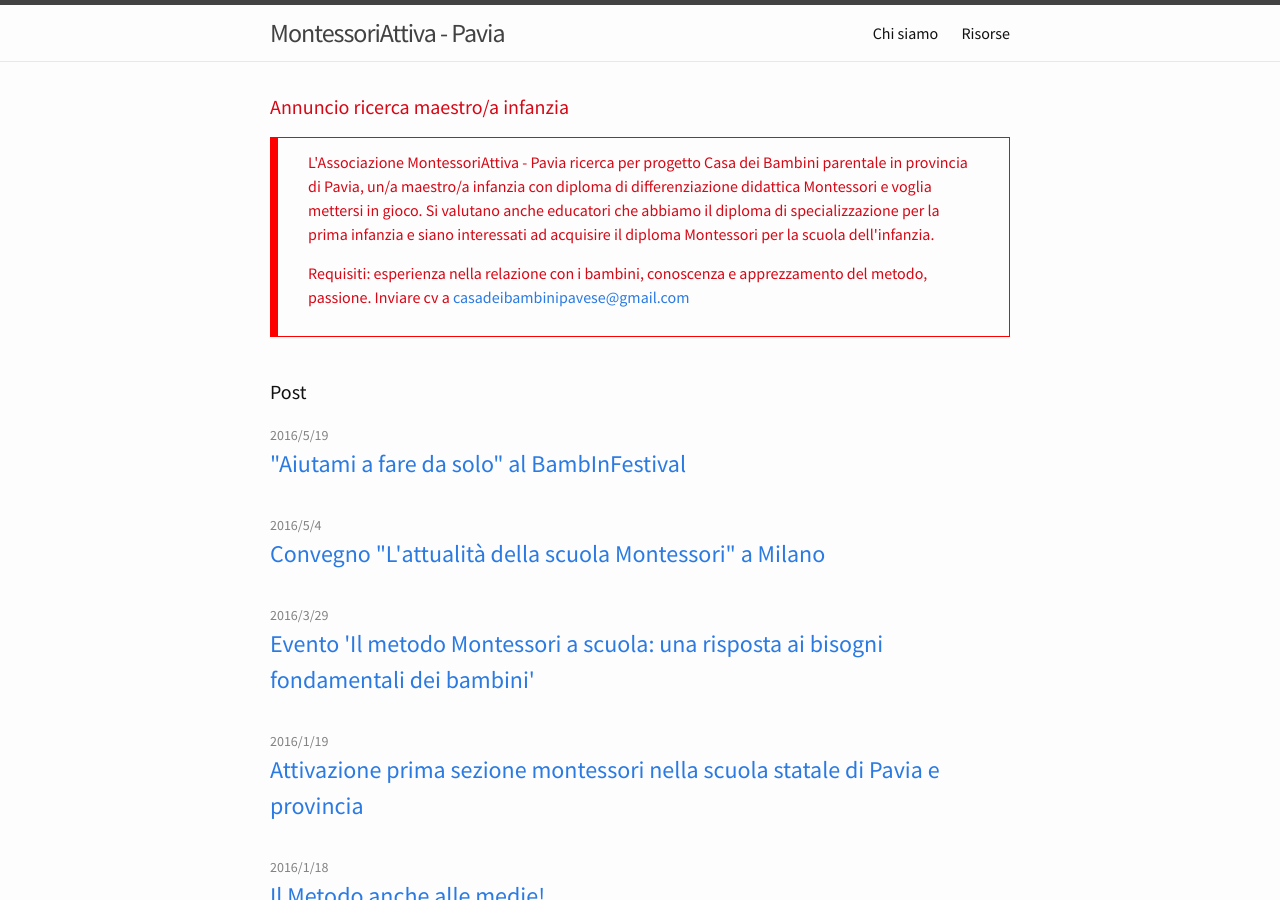
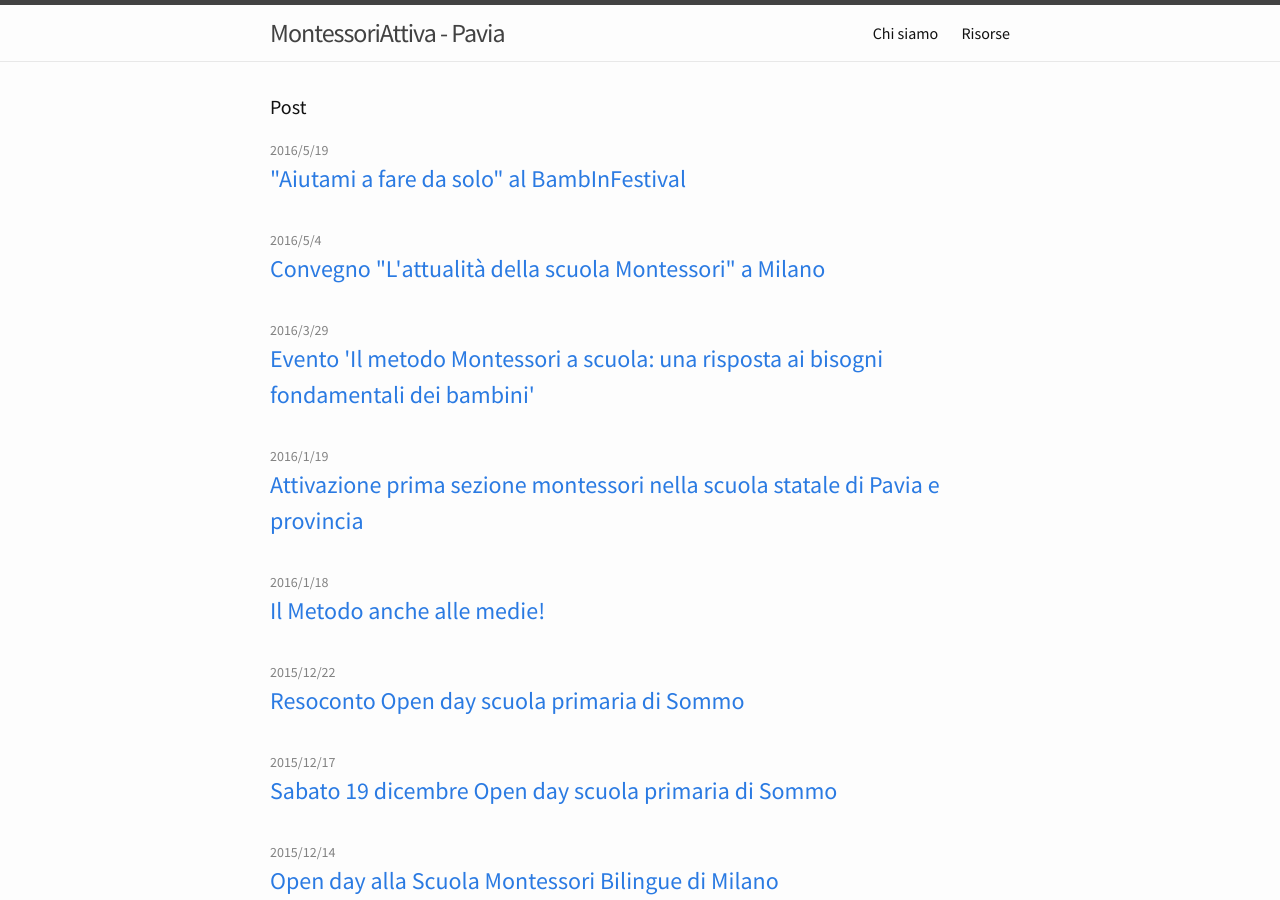
Before and after one commit to montessori-attiva-pavia/montessori-attiva-pavia.github.io, a Jekyll site: the page built from index.html, in a window 1280 px wide and 900 px high. Built offline with Jekyll 4.4.1, drawn with Linux system fonts in a browser that asks for light colours.

Commit message:
deleted annuncio ricerca maestro cdb

```diff
--- a/_includes/annuncio_1.html
+++ /dev/null
@@ -1,9 +0,0 @@
-  <h1 class="page-heading notice">Annuncio ricerca maestro/a infanzia</h1>
-  <div class="notice">
-    <p>
-      L'Associazione MontessoriAttiva - Pavia ricerca per progetto Casa dei Bambini parentale in provincia di Pavia, un/a maestro/a infanzia con diploma di differenziazione didattica Montessori e voglia mettersi in gioco. Si valutano anche educatori che abbiamo il diploma di specializzazione per la prima infanzia e siano interessati ad acquisire il diploma Montessori per la scuola dell'infanzia.
-    </p>
-    <p>
-      Requisiti: esperienza nella relazione con i bambini, conoscenza e apprezzamento del metodo, passione. Inviare cv a <a href="mailto:casadeibambinipavese@gmail.com">casadeibambinipavese@gmail.com</a>
-    </p>
-  </div>
--- a/index.html
+++ b/index.html
@@ -3,10 +3,6 @@
 ---
 
 <div class="home">
-
-
-  {% include annuncio_1.html %}
-
 
   <h1 class="page-heading">Post</h1>
 
```
